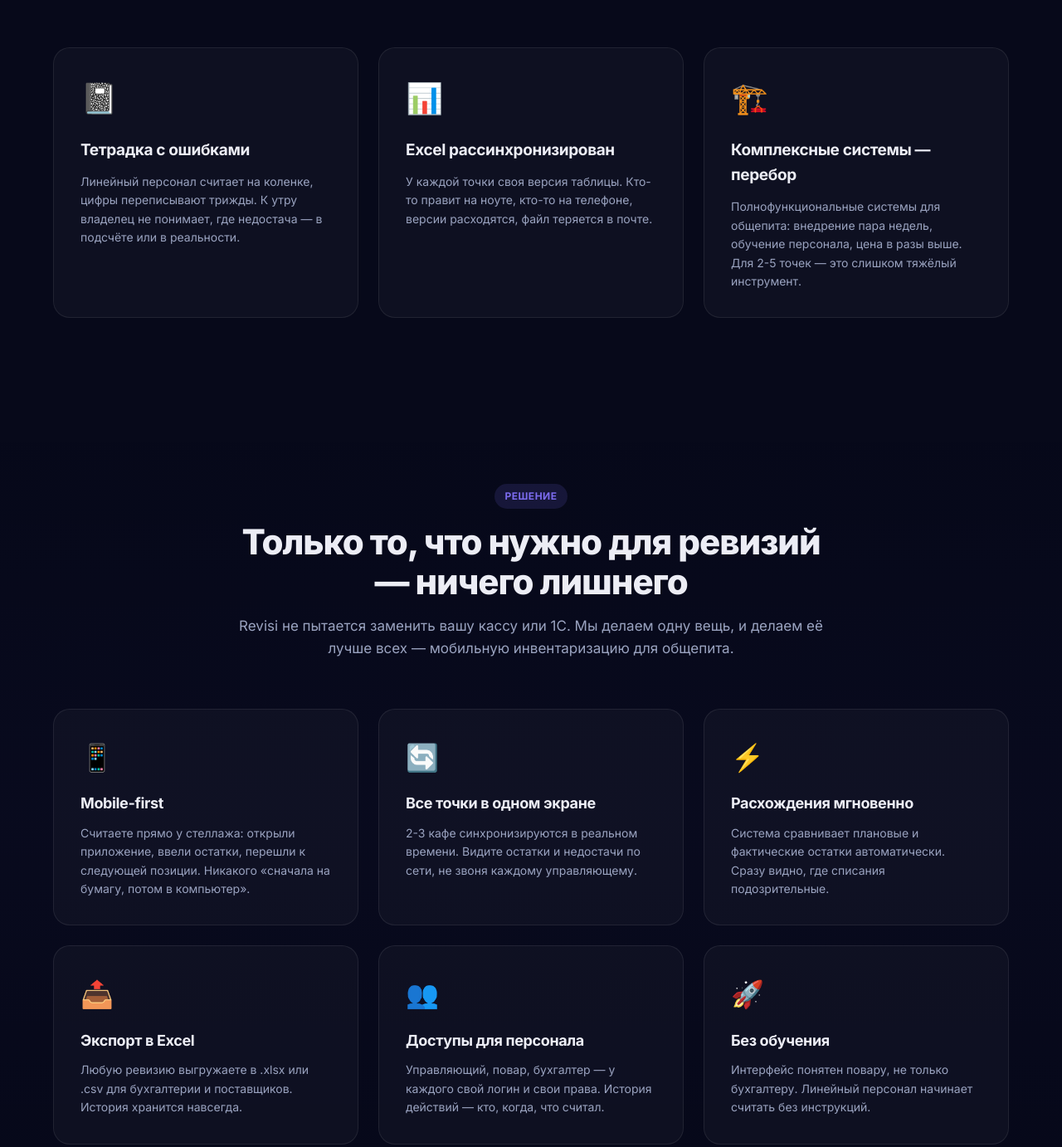
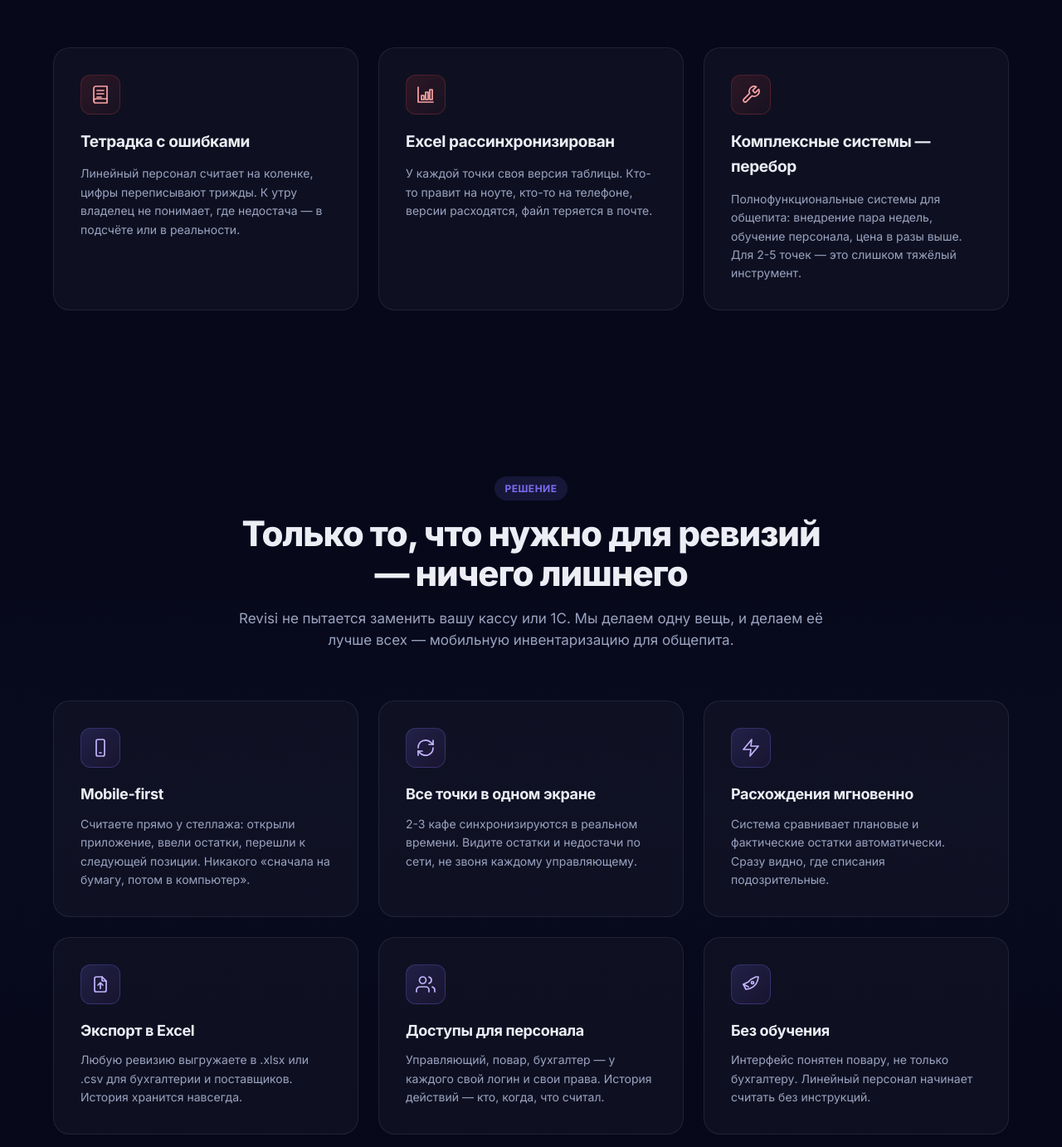
Before and after one commit to rustamragimly-hub/burger-inventory, a plain HTML site: page static/landing/index.html in a window 1280 px wide. Shown: the part 1403-2785 px from the top of the page at 83% size. Drawn offline with Linux system fonts and the light colour scheme.

Commit message:
Landing: replace emoji decorations with inline SVG icons
Generic iOS emojis (📓 📊 🏗️ 📱 🔄 ⚡ 📤 👥 🚀) on the problems and
features sections undercut the brand seriousness. Swapped each for an
inline Lucide-style line icon (stroke=1.7, 24px) sitting in a 48px
rounded tile — red-tinted tile for problems, violet for features —
that picks up the new palette and matches the rest of the marketing
typography.

The icons are inline SVG (no extra library, no extra request) and
currentColor-driven, so theme tweaks change them automatically. The
✓/✗ glyphs in the compare table are intentional text marks, not
emoji, so they stay.

Cache-buster bumped to v=4.

```diff
--- a/static/landing/index.html
+++ b/static/landing/index.html
@@ -10,7 +10,7 @@
 <link rel="preconnect" href="https://fonts.googleapis.com">
 <link rel="preconnect" href="https://fonts.gstatic.com" crossorigin>
 <link href="https://fonts.googleapis.com/css2?family=Inter:wght@400;500;600;700;800&display=swap" rel="stylesheet">
-<link rel="stylesheet" href="/static/landing/styles.css?v=3">
+<link rel="stylesheet" href="/static/landing/styles.css?v=4">
 </head>
 <body>
 
@@ -157,17 +157,23 @@
 
     <div class="problem-cards">
       <div class="problem-card">
-        <div class="problem-icon">📓</div>
+        <div class="problem-icon" aria-hidden="true">
+          <svg viewBox="0 0 24 24" fill="none" stroke="currentColor" stroke-width="1.7" stroke-linecap="round" stroke-linejoin="round"><path d="M4 4.5A2.5 2.5 0 0 1 6.5 2H20v20H6.5A2.5 2.5 0 0 1 4 19.5z"/><path d="M8 7h8M8 11h8M8 15h5"/><path d="M4 19.5A2.5 2.5 0 0 1 6.5 17H20"/></svg>
+        </div>
         <h3>Тетрадка с ошибками</h3>
         <p>Линейный персонал считает на коленке, цифры переписывают трижды. К утру владелец не понимает, где недостача — в подсчёте или в реальности.</p>
       </div>
       <div class="problem-card">
-        <div class="problem-icon">📊</div>
+        <div class="problem-icon" aria-hidden="true">
+          <svg viewBox="0 0 24 24" fill="none" stroke="currentColor" stroke-width="1.7" stroke-linecap="round" stroke-linejoin="round"><path d="M3 3v18h18"/><rect x="7" y="13" width="3" height="5"/><rect x="12" y="9" width="3" height="9"/><rect x="17" y="6" width="3" height="12"/></svg>
+        </div>
         <h3>Excel рассинхронизирован</h3>
         <p>У каждой точки своя версия таблицы. Кто-то правит на ноуте, кто-то на телефоне, версии расходятся, файл теряется в почте.</p>
       </div>
       <div class="problem-card">
-        <div class="problem-icon">🏗️</div>
+        <div class="problem-icon" aria-hidden="true">
+          <svg viewBox="0 0 24 24" fill="none" stroke="currentColor" stroke-width="1.7" stroke-linecap="round" stroke-linejoin="round"><path d="M14.7 6.3a1 1 0 0 0 0 1.4l1.6 1.6a1 1 0 0 0 1.4 0l3.77-3.77a6 6 0 0 1-7.94 7.94l-6.91 6.91a2.12 2.12 0 0 1-3-3l6.91-6.91a6 6 0 0 1 7.94-7.94l-3.76 3.76z"/></svg>
+        </div>
         <h3>Комплексные системы — перебор</h3>
         <p>Полнофункциональные системы для общепита: внедрение пара недель, обучение персонала, цена в разы выше. Для 2-5 точек — это слишком тяжёлый инструмент.</p>
       </div>
@@ -186,32 +192,44 @@
 
     <div class="feature-grid">
       <div class="feature">
-        <div class="feature-icon">📱</div>
+        <div class="feature-icon" aria-hidden="true">
+          <svg viewBox="0 0 24 24" fill="none" stroke="currentColor" stroke-width="1.7" stroke-linecap="round" stroke-linejoin="round"><rect x="7" y="2" width="10" height="20" rx="2"/><path d="M11 18h2"/></svg>
+        </div>
         <h3>Mobile-first</h3>
         <p>Считаете прямо у стеллажа: открыли приложение, ввели остатки, перешли к следующей позиции. Никакого «сначала на бумагу, потом в компьютер».</p>
       </div>
       <div class="feature">
-        <div class="feature-icon">🔄</div>
+        <div class="feature-icon" aria-hidden="true">
+          <svg viewBox="0 0 24 24" fill="none" stroke="currentColor" stroke-width="1.7" stroke-linecap="round" stroke-linejoin="round"><path d="M3 12a9 9 0 0 1 15.5-6.3L21 8"/><path d="M21 3v5h-5"/><path d="M21 12a9 9 0 0 1-15.5 6.3L3 16"/><path d="M3 21v-5h5"/></svg>
+        </div>
         <h3>Все точки в одном экране</h3>
         <p>2-3 кафе синхронизируются в реальном времени. Видите остатки и недостачи по сети, не звоня каждому управляющему.</p>
       </div>
       <div class="feature">
-        <div class="feature-icon">⚡</div>
+        <div class="feature-icon" aria-hidden="true">
+          <svg viewBox="0 0 24 24" fill="none" stroke="currentColor" stroke-width="1.7" stroke-linecap="round" stroke-linejoin="round"><path d="M13 2 3 14h9l-1 8 10-12h-9l1-8z"/></svg>
+        </div>
         <h3>Расхождения мгновенно</h3>
         <p>Система сравнивает плановые и фактические остатки автоматически. Сразу видно, где списания подозрительные.</p>
       </div>
       <div class="feature">
-        <div class="feature-icon">📤</div>
+        <div class="feature-icon" aria-hidden="true">
+          <svg viewBox="0 0 24 24" fill="none" stroke="currentColor" stroke-width="1.7" stroke-linecap="round" stroke-linejoin="round"><path d="M14 3v4a1 1 0 0 0 1 1h4"/><path d="M17 21H7a2 2 0 0 1-2-2V5a2 2 0 0 1 2-2h7l5 5v11a2 2 0 0 1-2 2z"/><path d="M9 13l3-3 3 3M12 10v7"/></svg>
+        </div>
         <h3>Экспорт в Excel</h3>
         <p>Любую ревизию выгружаете в .xlsx или .csv для бухгалтерии и поставщиков. История хранится навсегда.</p>
       </div>
       <div class="feature">
-        <div class="feature-icon">👥</div>
+        <div class="feature-icon" aria-hidden="true">
+          <svg viewBox="0 0 24 24" fill="none" stroke="currentColor" stroke-width="1.7" stroke-linecap="round" stroke-linejoin="round"><path d="M16 21v-2a4 4 0 0 0-4-4H5a4 4 0 0 0-4 4v2"/><circle cx="8.5" cy="7" r="4"/><path d="M23 21v-2a4 4 0 0 0-3-3.87"/><path d="M16 3.13a4 4 0 0 1 0 7.75"/></svg>
+        </div>
         <h3>Доступы для персонала</h3>
         <p>Управляющий, повар, бухгалтер — у каждого свой логин и свои права. История действий — кто, когда, что считал.</p>
       </div>
       <div class="feature">
-        <div class="feature-icon">🚀</div>
+        <div class="feature-icon" aria-hidden="true">
+          <svg viewBox="0 0 24 24" fill="none" stroke="currentColor" stroke-width="1.7" stroke-linecap="round" stroke-linejoin="round"><path d="M21 3c-1 9-6 14-15 15l-3-6 6-3 3-3 6-3z"/><path d="M9 15l-6-3"/><circle cx="14" cy="10" r="1.5"/></svg>
+        </div>
         <h3>Без обучения</h3>
         <p>Интерфейс понятен повару, не только бухгалтеру. Линейный персонал начинает считать без инструкций.</p>
       </div>
--- a/static/landing/styles.css
+++ b/static/landing/styles.css
@@ -543,9 +543,15 @@ a { color: inherit; text-decoration: none; transition: color .15s; }
   transform: translateY(-2px);
 }
 .problem-icon {
-  font-size: 36px;
+  width: 48px; height: 48px;
+  border-radius: 12px;
+  display: inline-flex; align-items: center; justify-content: center;
+  background: linear-gradient(135deg, rgba(239, 68, 68, 0.14), rgba(239, 68, 68, 0.04));
+  border: 1px solid rgba(239, 68, 68, 0.22);
+  color: #fca5a5;
   margin-bottom: 18px;
 }
+.problem-icon svg { width: 24px; height: 24px; }
 .problem-card h3 {
   font-size: 19px;
   font-weight: 700;
@@ -584,9 +590,15 @@ a { color: inherit; text-decoration: none; transition: color .15s; }
   background: rgba(255, 255, 255, 0.04);
 }
 .feature-icon {
-  font-size: 32px;
-  margin-bottom: 16px;
+  width: 48px; height: 48px;
+  border-radius: 12px;
+  display: inline-flex; align-items: center; justify-content: center;
+  background: linear-gradient(135deg, rgba(124, 108, 240, 0.18), rgba(168, 85, 247, 0.06));
+  border: 1px solid rgba(124, 108, 240, 0.28);
+  color: #c4b5fd;
+  margin-bottom: 18px;
 }
+.feature-icon svg { width: 24px; height: 24px; }
 .feature h3 {
   font-size: 18px;
   font-weight: 700;
```
